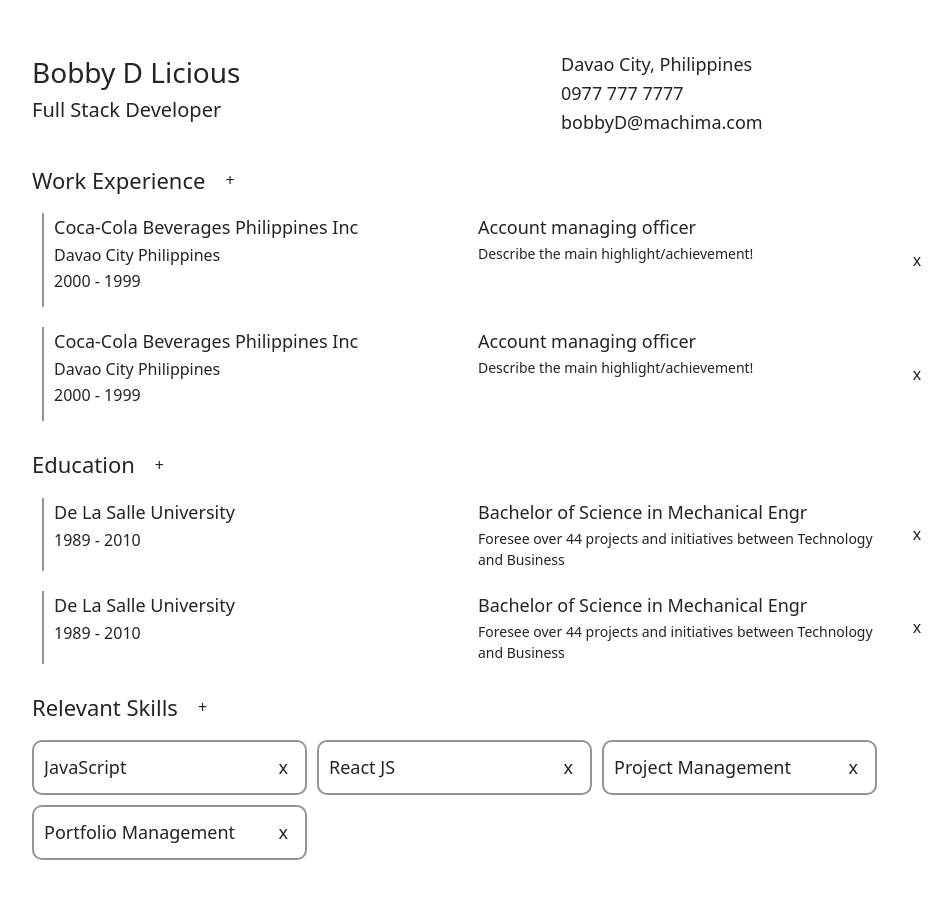
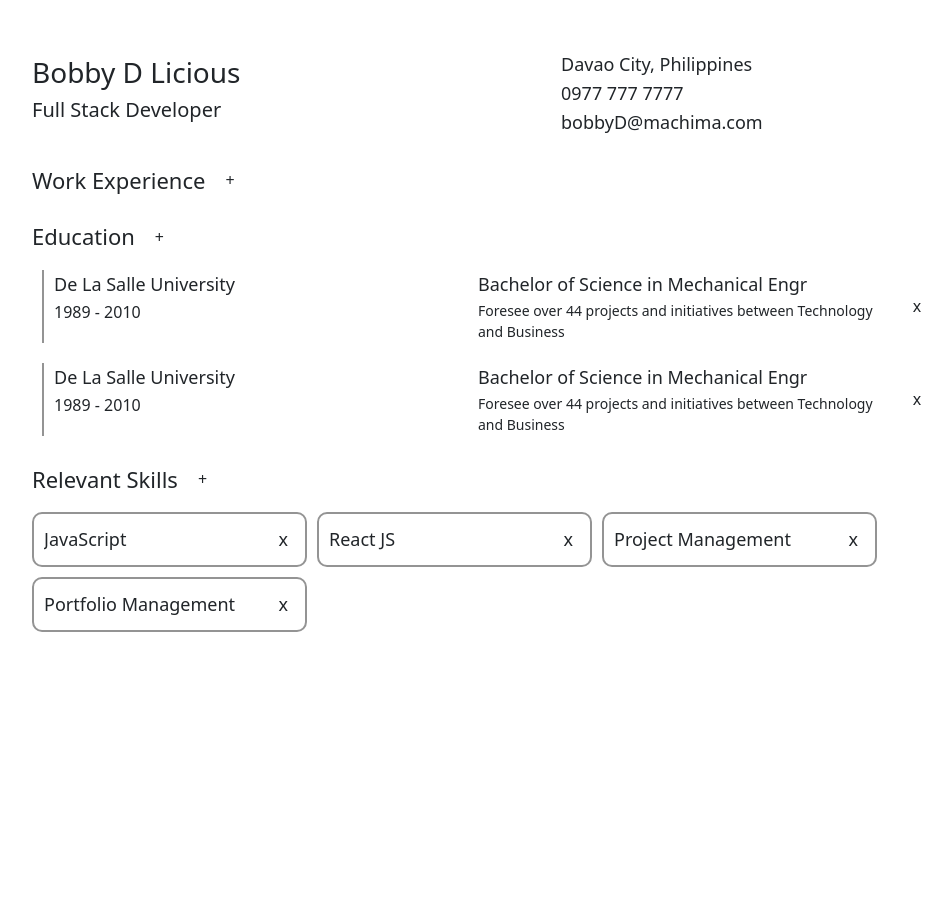
Before and after one commit to jedtap/cv-maker-lite, a React (Create React App) app: page / in a window 1280 px wide. Shown: the top 898 px of the page, without its empty margins (158-1110 px from the left). After the commit the page ends 800 px from the top, so only its background shows below. Built offline with nearby package versions, Linux system fonts and the light colour scheme.

Commit message:
clicking plus icon beside work exp adds a blank template

```diff
--- a/src/components/Work.js
+++ b/src/components/Work.js
@@ -2,41 +2,85 @@ import React, { Component } from "react";
 import '../styles/Work.css';
 
 class Work extends Component {
+
+  workNewEntry = () => {
+    // Goal is to display the template:
+    // <div className="work-group">
+    //   <div className="work-left">
+    //     <input className="form-control-plaintext work-subtitle" type="text" placeholder="Company Name" />
+    //     <input className="form-control-plaintext work-caption" type="text" placeholder="Company City, Country" />
+    //     <input className="form-control-plaintext work-caption" type="text" placeholder="YEAR - YEAR"  />
+    //   </div>
+    //   <div className="work-right">
+    //     <input className="form-control-plaintext work-subtitle" type="text" placeholder="Job Title" />
+    //     <textarea className="form-control-plaintext" placeholder="Describe your main highlight/achievement!" rows="3" />
+    //   </div>
+    //   <div className="work-delete"> x </div>
+    // </div>
+
+    const workSection = document.querySelector(".work");
+    let workGroup, workLeft, workCompanyName, workCompanyLocation, workCompanyYear;
+    let workRight, workJob, workAchievement, workDelete;
+
+    workGroup = document.createElement("div");
+    workGroup.setAttribute("class","work-group");
+
+    workLeft = document.createElement("div");
+    workLeft.setAttribute("class","work-left");
+
+    workCompanyName = document.createElement("input");
+    workCompanyName.setAttribute("class","form-control-plaintext work-subtitle");
+    workCompanyName.setAttribute("type","text");
+    workCompanyName.setAttribute("placeholder","Company Name");
+
+    workCompanyLocation = document.createElement("input");
+    workCompanyLocation.setAttribute("class","form-control-plaintext work-caption");
+    workCompanyLocation.setAttribute("type","text");
+    workCompanyLocation.setAttribute("placeholder","Company City, Country");
+
+    workCompanyYear = document.createElement("input");
+    workCompanyYear.setAttribute("class","form-control-plaintext work-caption");
+    workCompanyYear.setAttribute("type","text");
+    workCompanyYear.setAttribute("placeholder","YEAR - YEAR");
+
+    workRight = document.createElement("div");
+    workRight.setAttribute("class","work-right");
+
+    workJob = document.createElement("input");
+    workJob.setAttribute("class","form-control-plaintext work-subtitle");
+    workJob.setAttribute("type","text");
+    workJob.setAttribute("placeholder","Job Title");
+
+    workAchievement = document.createElement("textarea");
+    workAchievement.setAttribute("class","form-control-plaintext");
+    workAchievement.setAttribute("rows","3");
+    workAchievement.setAttribute("placeholder","Describe your main highlight/achievement!");
+
+    workDelete = document.createElement("div");
+    workDelete.appendChild(document.createTextNode(" x "));
+    workDelete.setAttribute("class","work-delete");
+
+
+    workRight.appendChild(workJob);
+    workRight.appendChild(workAchievement);
+    workLeft.appendChild(workCompanyName);
+    workLeft.appendChild(workCompanyLocation);
+    workLeft.appendChild(workCompanyYear);
+    workGroup.appendChild(workLeft);
+    workGroup.appendChild(workRight);
+    workGroup.appendChild(workDelete);
+    workSection.appendChild(workGroup);
+  };
+
+
 
   render() {
     return (
       <div className="work">
         <div className="work-header">
           <h2>Work Experience</h2>
-          <div className="work-add">+</div>
+          <div onClick={this.workNewEntry} className="work-add">+</div>
         </div>
-
-        <div className="work-group">
-          <div className="work-left">
-            <input className="form-control-plaintext work-subtitle" type="text" placeholder="Company Name" value="Coca-Cola Beverages Philippines Inc" />
-            <input className="form-control-plaintext work-caption" type="text" placeholder="Company City, Country" value="Davao City Philippines" />
-            <input className="form-control-plaintext work-caption" type="text" placeholder="YEAR - YEAR" value="2000 - 1999" />
-          </div>
-          <div className="work-right">
-            <input className="form-control-plaintext work-subtitle" type="text" placeholder="Job Title" value="Account managing officer" />
-            <textarea className="form-control-plaintext" placeholder="Describe your main highlight/achievement!" rows="3" value="Describe the main highlight/achievement!" />
-          </div>
-          <div className="work-delete"> x </div>
-        </div>
-
-        <div className="work-group">
-          <div className="work-left">
-            <input className="form-control-plaintext work-subtitle" type="text" placeholder="Company Name" value="Coca-Cola Beverages Philippines Inc" />
-            <input className="form-control-plaintext work-caption" type="text" placeholder="Company City, Country" value="Davao City Philippines" />
-            <input className="form-control-plaintext work-caption" type="text" placeholder="YEAR - YEAR" value="2000 - 1999" />
-          </div>
-          <div className="work-right">
-            <input className="form-control-plaintext work-subtitle" type="text" placeholder="Job Title" value="Account managing officer" />
-            <textarea className="form-control-plaintext" placeholder="Describe your main highlight/achievement!" rows="3" value="Describe the main highlight/achievement!" />
-          </div>
-          <div className="work-delete"> x </div>
-        </div>
-
       </div>
     );
   }
```
